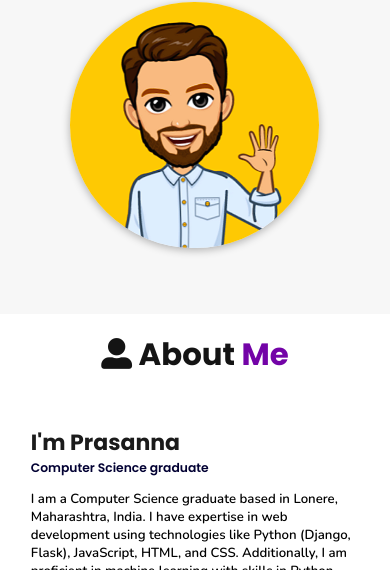
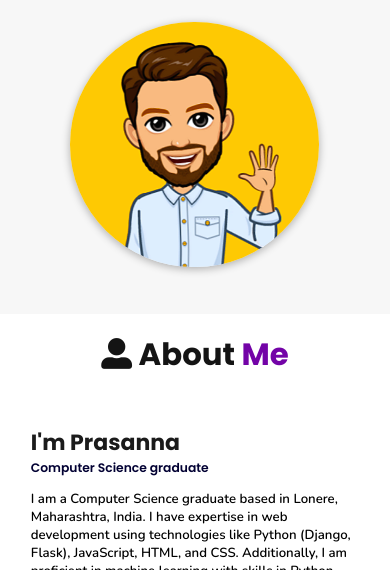
Before and after one commit to prasannanikam/mysite, a plain HTML site: page index.html in a window 390 px wide. Shown: the part 530-1100 px from the top of the page. Drawn offline with nearby package versions, Linux system fonts and the light colour scheme; a script that the page names is missing.

Commit message:
Add files via upload

```diff
--- a/index.html
+++ b/index.html
@@ -17,6 +17,13 @@
     crossorigin="anonymous" referrerpolicy="no-referrer" />
   <!-- Favicon -->
   <link id='favicon' rel="shortcut icon" href="./assets/images/png.png" type="image/x-png">
+  <style>
+    @media (max-width: 450px) {
+      .home .image img {
+        margin-top: -3rem; /* Adjust this value as needed */
+      }
+    }
+  </style>
   <title>Portfolio | Prasanna Nikam</title>
 </head>
 
@@ -68,6 +75,7 @@
       <img draggable="false" class="tilt" src="./assets/images/hero.png" alt="">
     </div>
   </section>
+
   <!-- hero section ends -->
 
 
```
